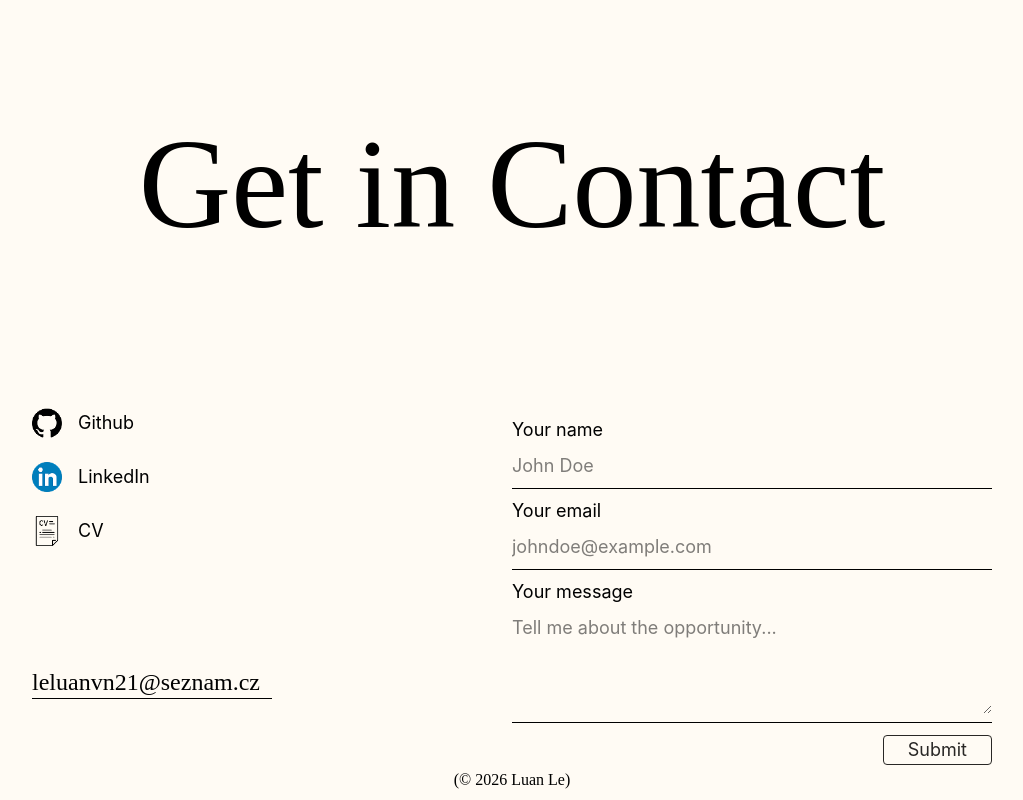
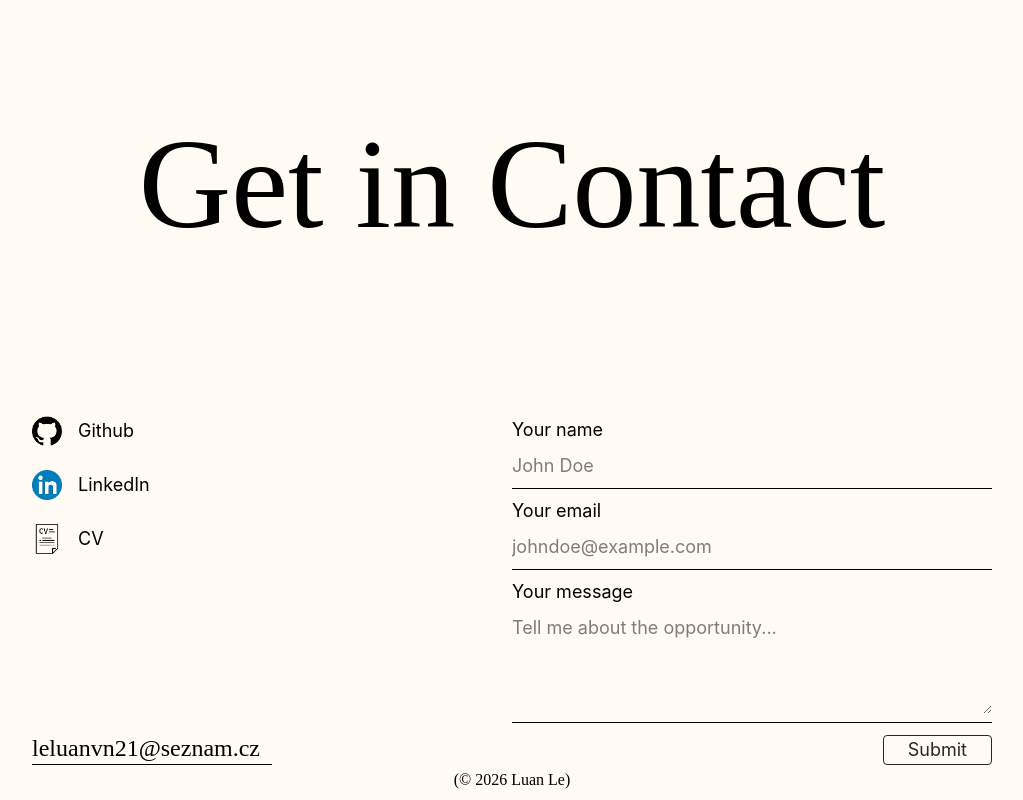
Before and after one commit to Luan2118/portfolio-v2, a React (Vite) app: page / in a window 1280 px wide. Shown: the part 1640-2440 px from the top of the page, without its empty margins (128-1151 px from the left). Built offline with nearby package versions, Linux system fonts and the light colour scheme.

Commit message:
style: polish contact page layout

```diff
--- a/src/pages/Homepage/sections/Contact/Contact.tsx
+++ b/src/pages/Homepage/sections/Contact/Contact.tsx
@@ -88,8 +88,8 @@ function Contact() {
             )}
           </div>
 
-          <div className="order-2 md:order-1 flex flex-col gap-15 md:gap-30 mt-20 md:mt-0">
-            <div className="flex flex-col gap-6">
+          <div className="order-2 md:order-1 flex flex-col gap-15 md:gap-0 md:justify-between mt-20 md:mt-0">
+            <div className="flex flex-col gap-6 mt-2">
               <ContactLink src={github} text="Github" path='https://github.com/Luan2118' />
 
               <ContactLink src={linkedin} text="LinkedIn" path='https://www.linkedin.com/in/luan-le-7671b9342/' />
```
